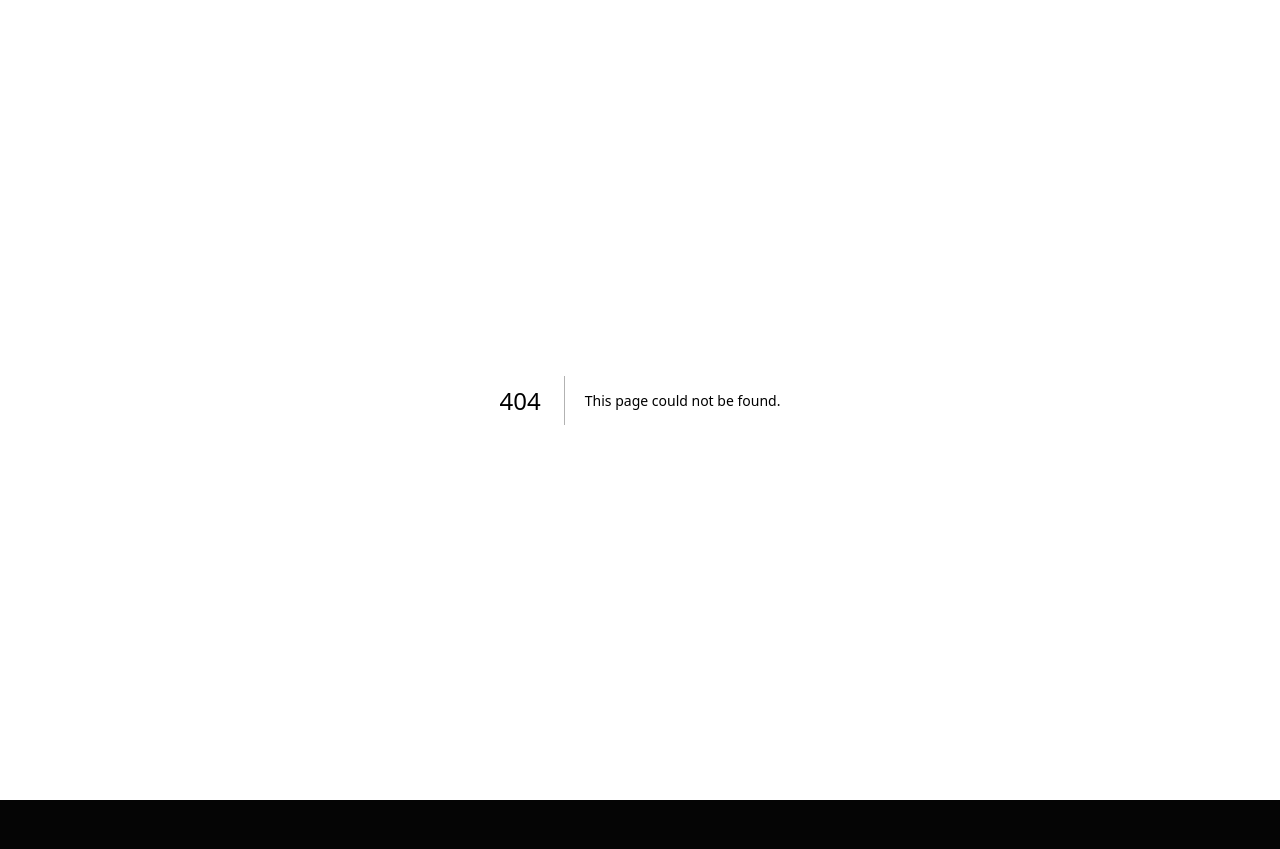
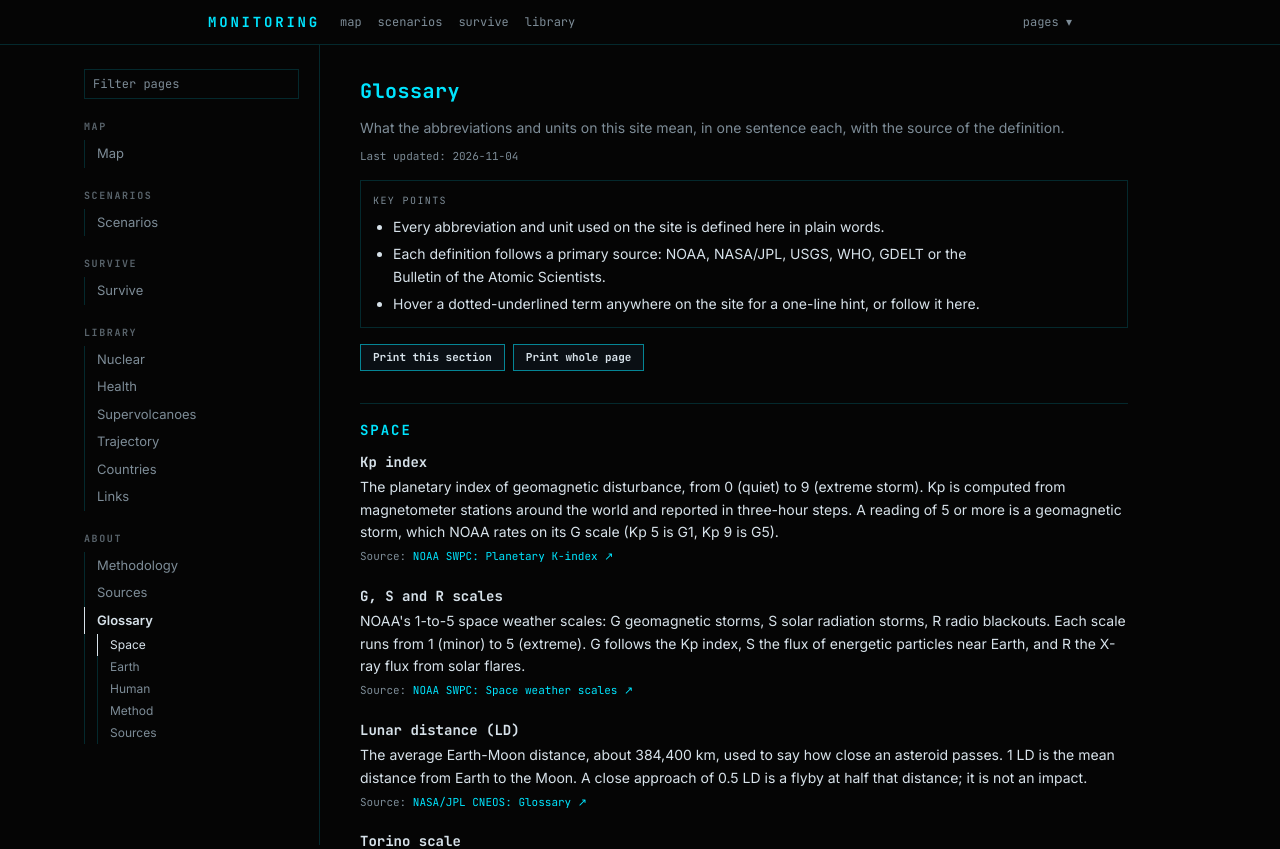
Before and after one commit to CemreMetin/VigilRadar, a Next.js app: page /glossary in a window 1280 px wide. Before the commit this address had no page. Shown: the top 849 px of the page. Before the commit the page ends 800 px from the top, so only its background shows below. Built offline with nearby package versions, Linux system fonts and the light colour scheme.

Commit message:
feat: glossary page with sourced definitions

```diff
--- /dev/null
+++ b/app/glossary/page.tsx
@@ -0,0 +1,48 @@
+import type { Metadata } from "next";
+import SiteNav from "@/components/SiteNav";
+import ScrollToHash from "@/components/ScrollToHash";
+import { GLOSSARY, TOPIC_LABEL, type GlossaryEntry, type GlossaryTopic } from "@/data/glossary";
+import { PAGE_META } from "@/data/pages";
+import WikiShell, { type WikiSection } from "@/components/WikiShell";
+import { Ext, Int } from "@/components/ui";
+
+export const metadata: Metadata = {
+  title: "Glossary · Monitoring",
+  description: "Plain-language definitions of the abbreviations and units used on this site, each with its primary source.",
+};
+
+export default function GlossaryPage() {
+  const entries: readonly GlossaryEntry[] = GLOSSARY;
+  // one section per topic: the terms are few, and a topic is how you would look one up
+  const sections: WikiSection[] = (Object.keys(TOPIC_LABEL) as GlossaryTopic[]).map((topic) => ({
+    id: topic,
+    label: TOPIC_LABEL[topic],
+    content: (
+      <>
+        <ScrollToHash />
+        <dl className="mt-3 space-y-5">
+          {entries
+            .filter((e) => e.topic === topic)
+            .map((e) => (
+              <div key={e.id} id={e.id} className="scroll-mt-4 break-inside-avoid">
+                <dt className="mono text-sm font-bold">{e.term}</dt>
+                <dd className="mt-1 text-sm leading-relaxed">
+                  {e.short} {e.long}
+                  <span className="mono mt-1 block text-[11px] text-dim">
+                    Source: {e.source.url.startsWith("/") ? <Int href={e.source.url}>{e.source.label}</Int> : <Ext href={e.source.url}>{e.source.label} ↗</Ext>}
+                  </span>
+                </dd>
+              </div>
+            ))}
+        </dl>
+      </>
+    ),
+  }));
+
+  return (
+    <>
+      <SiteNav />
+      <WikiShell title="Glossary" intro="What the abbreviations and units on this site mean, in one sentence each, with the source of the definition." {...PAGE_META.glossary} sections={sections} />
+    </>
+  );
+}
--- /dev/null
+++ b/components/ScrollToHash.tsx
@@ -0,0 +1,11 @@
+"use client";
+
+import { useEffect } from "react";
+
+/** Scrolls to the element named by the URL hash once the section holding it is on screen (sections mount one at a time). */
+export default function ScrollToHash() {
+  useEffect(() => {
+    document.getElementById(decodeURIComponent(window.location.hash.slice(1)))?.scrollIntoView();
+  }, []);
+  return null;
+}
--- a/components/SiteNav.tsx
+++ b/components/SiteNav.tsx
@@ -23,6 +23,7 @@ export const PAGE_GROUPS: { title: string; pages: PageLink[] }[] = [
     pages: [
       { href: "/methodology", label: "Methodology", blurb: "How things are computed" },
       { href: "/sources", label: "Sources", blurb: "Where every number comes from" },
+      { href: "/glossary", label: "Glossary", blurb: "What the abbreviations mean" },
     ],
   },
 ];
--- /dev/null
+++ b/data/glossary.ts
@@ -0,0 +1,137 @@
+export type GlossaryTopic = "space" | "earth" | "human" | "method";
+
+export type GlossaryEntry = {
+  id: string;
+  term: string;
+  topic: GlossaryTopic;
+  /** one plain sentence, shown as the hover hint */
+  short: string;
+  /** two to four sentences for the Glossary page */
+  long?: string;
+  source: { label: string; url: string };
+};
+
+export const TOPIC_LABEL: Record<GlossaryTopic, string> = { space: "Space", earth: "Earth", human: "Human", method: "Method" };
+
+const methodology = { label: "Methodology (this site)", url: "/methodology" };
+
+/** Definitions follow the cited primary source. Terms with no source found are left out rather than guessed. */
+export const GLOSSARY = [
+  {
+    id: "kp",
+    term: "Kp index",
+    topic: "space",
+    short: "The planetary index of geomagnetic disturbance, from 0 (quiet) to 9 (extreme storm).",
+    long: "Kp is computed from magnetometer stations around the world and reported in three-hour steps. A reading of 5 or more is a geomagnetic storm, which NOAA rates on its G scale (Kp 5 is G1, Kp 9 is G5).",
+    source: { label: "NOAA SWPC: Planetary K-index", url: "https://www.swpc.noaa.gov/products/planetary-k-index" },
+  },
+  {
+    id: "noaa-scales",
+    term: "G, S and R scales",
+    topic: "space",
+    short: "NOAA's 1-to-5 space weather scales: G geomagnetic storms, S solar radiation storms, R radio blackouts.",
+    long: "Each scale runs from 1 (minor) to 5 (extreme). G follows the Kp index, S the flux of energetic particles near Earth, and R the X-ray flux from solar flares.",
+    source: { label: "NOAA SWPC: Space weather scales", url: "https://www.swpc.noaa.gov/noaa-scales-explanation" },
+  },
+  {
+    id: "ld",
+    term: "Lunar distance (LD)",
+    topic: "space",
+    short: "The average Earth-Moon distance, about 384,400 km, used to say how close an asteroid passes.",
+    long: "1 LD is the mean distance from Earth to the Moon. A close approach of 0.5 LD is a flyby at half that distance; it is not an impact.",
+    source: { label: "NASA/JPL CNEOS: Glossary", url: "https://cneos.jpl.nasa.gov/glossary/" },
+  },
+  {
+    id: "torino",
+    term: "Torino scale",
+    topic: "space",
+    short: "A 0-to-10 rating of the impact hazard of a near-Earth object; 0 means no hazard.",
+    long: "The Torino scale combines the chance of an impact with the energy it would carry. Almost every object ever rated is 0.",
+    source: { label: "NASA/JPL CNEOS: Torino scale", url: "https://cneos.jpl.nasa.gov/sentry/torino_scale.html" },
+  },
+  {
+    id: "vei",
+    term: "VEI",
+    topic: "earth",
+    short: "Volcanic Explosivity Index: a 0-to-8 scale of eruption size, each step about ten times larger.",
+    long: "The VEI is based mainly on the volume of material an eruption throws out and how high the plume rises. A supereruption is VEI 8.",
+    source: { label: "USGS Volcano Hazards Program: VEI", url: "https://volcanoes.usgs.gov/vsc/glossary/vei.html" },
+  },
+  {
+    id: "caldera",
+    term: "Caldera",
+    topic: "earth",
+    short: "A large basin-shaped depression left when a volcano's magma chamber empties and the ground collapses.",
+    long: "Calderas are much bigger than craters, which are smaller depressions made by explosive excavation. The supervolcanoes on this site are calderas.",
+    source: { label: "USGS Volcano Hazards Program: Caldera", url: "https://volcanoes.usgs.gov/vsc/glossary/caldera.html" },
+  },
+  {
+    id: "ppm",
+    term: "ppm",
+    topic: "earth",
+    short: "Parts per million: here, carbon dioxide molecules per million molecules of dry air.",
+    source: { label: "NOAA GML: Trends in atmospheric CO₂", url: "https://gml.noaa.gov/ccgg/trends/" },
+  },
+  {
+    id: "anomaly",
+    term: "Anomaly and baseline",
+    topic: "earth",
+    short: "A difference from a reference average: here, global temperature against its 1951-1980 mean.",
+    long: "NASA GISTEMP reports temperature as an anomaly, how much warmer or cooler a year is than the 1951-1980 baseline, because anomalies are more reliable than absolute temperatures.",
+    source: { label: "NASA GISS: GISTEMP FAQ", url: "https://data.giss.nasa.gov/gistemp/faq/" },
+  },
+  {
+    id: "don",
+    term: "Disease Outbreak News (DON)",
+    topic: "human",
+    short: "WHO's public reports on acute health events it judges worth international attention.",
+    long: "A DON report is a sign that WHO flagged an event, not a count of every outbreak and not a measure of how dangerous it is.",
+    source: { label: "WHO: Disease Outbreak News", url: "https://www.who.int/emergencies/disease-outbreak-news" },
+  },
+  {
+    id: "bsl4",
+    term: "BSL-4",
+    topic: "human",
+    short: "Biosafety level 4: the highest laboratory containment level, for agents that pose a high risk of life-threatening disease.",
+    source: { label: "CDC: Biosafety in Microbiological and Biomedical Laboratories (BMBL)", url: "https://www.cdc.gov/labs/BMBL.html" },
+  },
+  {
+    id: "doomsday-clock",
+    term: "Doomsday Clock",
+    topic: "human",
+    short: "A symbolic clock set each year by the Bulletin of the Atomic Scientists; a judgement, not a measurement.",
+    long: "Midnight stands for global catastrophe. The setting is decided by the Bulletin's Science and Security Board and is not a probability.",
+    source: { label: "Bulletin of the Atomic Scientists: Doomsday Clock", url: "https://thebulletin.org/doomsday-clock/" },
+  },
+  {
+    id: "goldstein",
+    term: "Goldstein scale",
+    topic: "human",
+    short: "A score from -10 (most hostile) to +10 (most cooperative) for a type of event between countries.",
+    source: { label: "GDELT Project: data and documentation", url: "https://www.gdeltproject.org/data.html" },
+  },
+  {
+    id: "gdelt",
+    term: "GDELT",
+    topic: "human",
+    short: "An open database that codes news reports about events around the world.",
+    long: "Its counts follow media coverage, so well-covered countries are over-represented.",
+    source: { label: "GDELT Project", url: "https://www.gdeltproject.org/" },
+  },
+  {
+    id: "tiers",
+    term: "Evidence tiers A, B, C",
+    topic: "method",
+    short: "A, B or C rates how good the evidence behind a scenario is, not how likely it is.",
+    source: methodology,
+  },
+  {
+    id: "kinds",
+    term: "Observed, projection, expert, model",
+    topic: "method",
+    short: "The four labels every claim carries: a measurement, a model's output, a named person's judgement, or an illustrative calculation.",
+    source: methodology,
+  },
+] as const satisfies readonly GlossaryEntry[];
+
+export type GlossaryId = (typeof GLOSSARY)[number]["id"];
--- a/data/pages.ts
+++ b/data/pages.ts
@@ -1,5 +1,6 @@
 import { arsenals } from "@/lib/arsenals";
 import { EDGES } from "./causal";
+import { GLOSSARY } from "./glossary";
 import { ref } from "./references";
 import { BAG_ITEMS, GUIDES, OFFLINE_READING, REGULATOR_LINKS } from "./survival";
 
@@ -146,6 +147,15 @@ export const PAGE_META = {
     ],
     sources: [],
   },
+  glossary: {
+    updated: DATE,
+    keyPoints: [
+      "Every abbreviation and unit used on the site is defined here in plain words.",
+      "Each definition follows a primary source: NOAA, NASA/JPL, USGS, WHO, GDELT or the Bulletin of the Atomic Scientists.",
+      "Hover a dotted-underlined term anywhere on the site for a one-line hint, or follow it here.",
+    ],
+    sources: unique(GLOSSARY.filter((g) => g.source.url.startsWith("http")).map((g) => g.source)),
+  },
   scenarios: {
     updated: DATE,
     keyPoints: [
```
